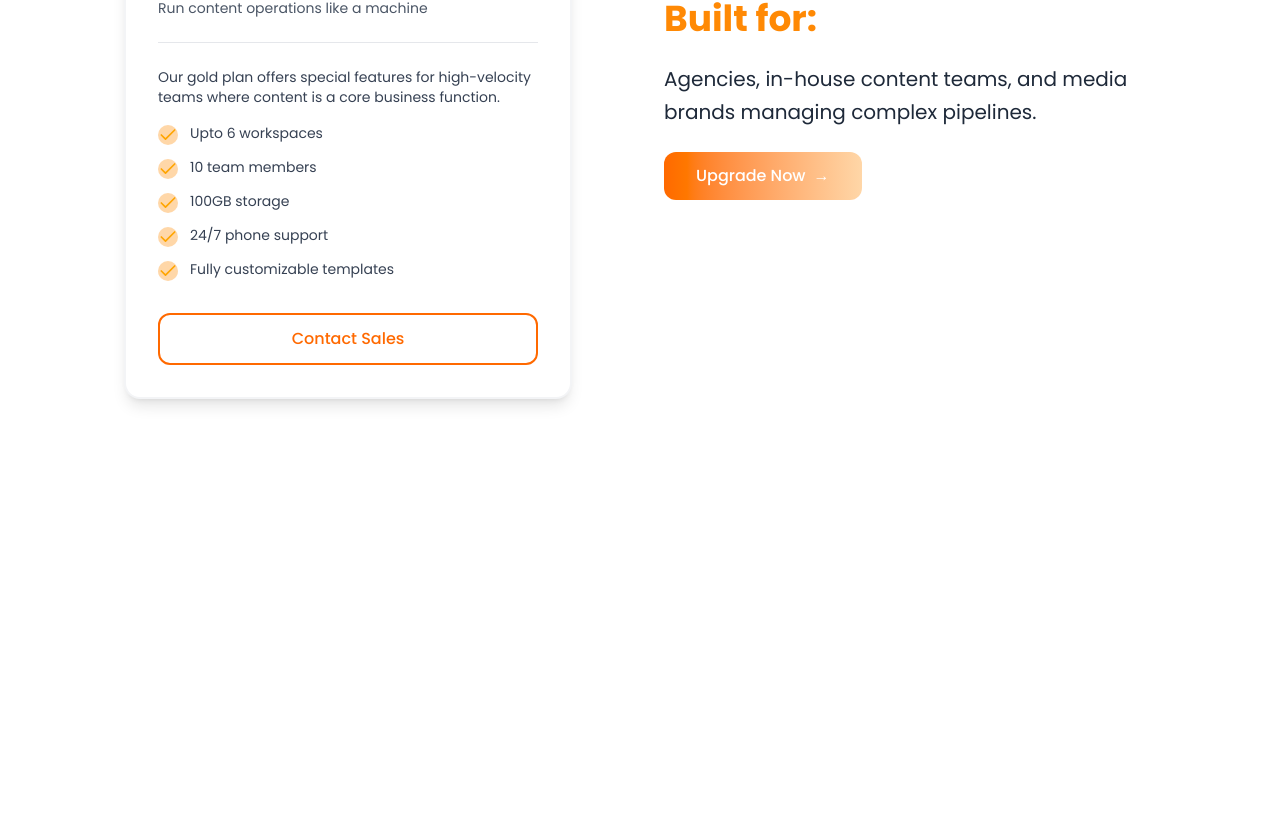
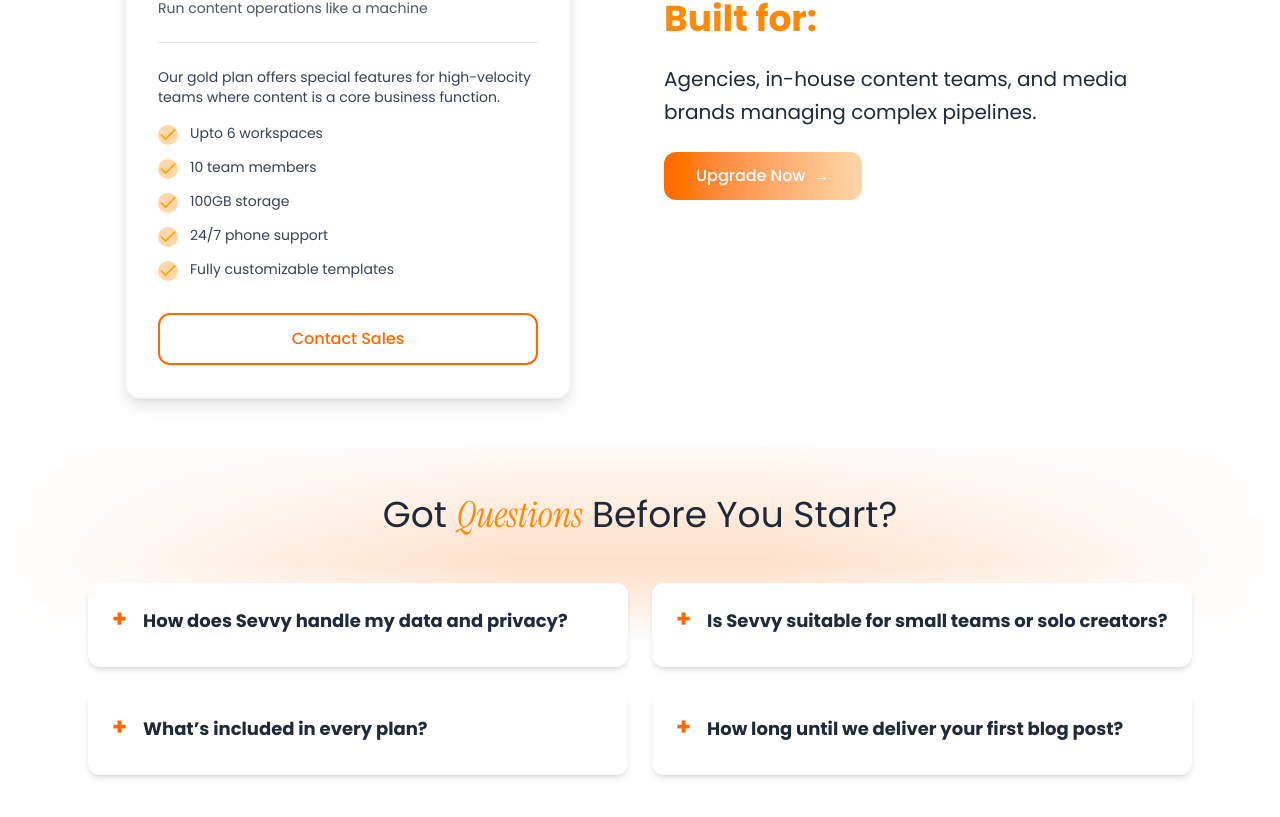
Before and after one commit to alihussnain1122/Sevvy, a React (Vite) app: page /pricing in a window 1280 px wide. Shown: the part 3028-3845 px from the top of the page. Before the commit the page ends 3475 px from the top, so only its background shows below. Built offline with nearby package versions, Linux system fonts and the light colour scheme; the HTML template or start-up script is replaced by a standard one; a web font is replaced by a local one.

Commit message:
faq section of page-3

```diff
--- a/src/components/Home/Faqs.jsx
+++ b/src/components/Home/Faqs.jsx
@@ -99,7 +99,7 @@
         {/* Heading Area */}
         <div className="text-center mb-10 md:mb-12 relative z-10">
           <h2 className="text-3xl md:text-4xl lg:text-5xl text-gray-800 mb-2">
-            Got <span className="italic text-orange-500 font-Instrument">Questions</span> Before You Start?
+            Got <span className="italic text-orange-400 font-Instrument">Questions</span> Before You Start?
           </h2>
           <h3 className="text-2xl md:text-3xl lg:text-4xl font-bold text-orange-500 italic mb-4">
             We Got You !
--- /dev/null
+++ b/src/components/Pricing/Faqs.jsx
@@ -0,0 +1,87 @@
+import React, { useState } from 'react';
+
+const faqData = [
+  {
+    question: 'How does Sevvy handle my data and privacy?',
+    answer: 'Your content and team data are fully secure. Sevvy uses enterprise-grade encryption, adheres to strict privacy standards, and never shares your information with third parties without consent.',
+  },
+ {
+    question: 'Is Sevvy suitable for small teams or solo creators?',
+    answer: 'Absolutely. Sevvy is built to scale, offering solo creators clarity and small teams a structured way to collaborate without the chaos of messy docs.',
+  },
+  {
+    question: 'What’s included in every plan?',
+    answer: 'Every plan includes core workflow tools: project briefing, feedback loops, asset management, and approval stages to keep your content moving.',
+  },
+  {
+    question: 'How long until we deliver your first blog post?',
+    answer: 'Once onboarded, you’ll receive your first draft within 5-7 business days, depending on your specific requirements and feedback speed.',
+  }
+];
+
+const FAQ = () => {
+  const [openIndex, setOpenIndex] = useState(-1);
+
+
+  const toggleFAQ = (index) => {
+    setOpenIndex(openIndex === index ? -1 : index);
+  };
+
+  return (
+    <section className="py-24 relative">
+      <div
+        className="absolute top-0 left-0 right-0 h-48 pointer-events-none"
+        style={{
+          background: 'linear-gradient(180deg, #fffaf7 0%, rgba(254, 154, 75, 0.3) 60%, transparent 100%)',
+          maskImage: 'linear-gradient(to right, transparent 0%, black 40%, black 60%, transparent 100%)',
+          WebkitMaskImage: 'linear-gradient(to right, transparent 0%, black 40%, black 60%, transparent 100%)'
+        }}
+      />
+      <div className="max-w-6xl mx-auto px-6 -mt-12">
+        {/* Heading Area */}
+        <div className="text-center mb-10 md:mb-12 relative z-10">
+          <h2 className="text-2xl md:text-3xl lg:text-4xl text-gray-800 mb-2">
+            Got <span className="italic text-orange-400 font-Instrument">Questions</span> Before You Start?
+          </h2>
+        </div>
+
+
+
+        {/* FAQ Content - Two Column Grid */}
+        <div className="grid grid-cols-1 md:grid-cols-2 gap-6 items-start relative z-10">
+          {faqData.map((faq, index) => (
+            <div
+              key={index}
+              className={`bg-white rounded-xl shadow-md transition-all duration-300 cursor-pointer ${
+                openIndex === index ? 'shadow-lg' : 'hover:shadow-lg'
+              }`}
+              onClick={() => toggleFAQ(index)}
+            >
+              <div className="p-6">
+                <div className="flex items-start gap-4">
+                  <div className="flex-shrink-0 -mt-1">
+                    <span className="text-orange-500 text-2xl font-bold">
+                      {openIndex === index ? '−' : '+'}
+                    </span>
+                  </div>
+                  <div className="flex-1">
+                    <h4 className="font-bold text-gray-800 text-lg mb-2">
+                      {faq.question}
+                    </h4>
+                    {openIndex === index && (
+                      <p className="text-gray-600 text-sm leading-relaxed mt-3">
+                        {faq.answer}
+                      </p>
+                    )}
+                  </div>
+                </div>
+              </div>
+            </div>
+          ))}
+        </div>
+      </div>
+    </section>
+  );
+};
+
+export default FAQ;
--- a/src/pages/Pricing.jsx
+++ b/src/pages/Pricing.jsx
@@ -1,3 +1,4 @@
+import FAQ from "../components/Pricing/Faqs";
 import PricingHero from "../components/Pricing/Hero";
 import PlansComparison from "../components/Pricing/Plans";
 import TeamsSection from "../components/Pricing/Team";
@@ -8,6 +9,7 @@
     <PricingHero />
     <TeamsSection />
     <PlansComparison />
+    <FAQ />
     </>
   );
 }
```
Also changed, not shown: src/components/Pricing/Faq.jsx (deleted).
